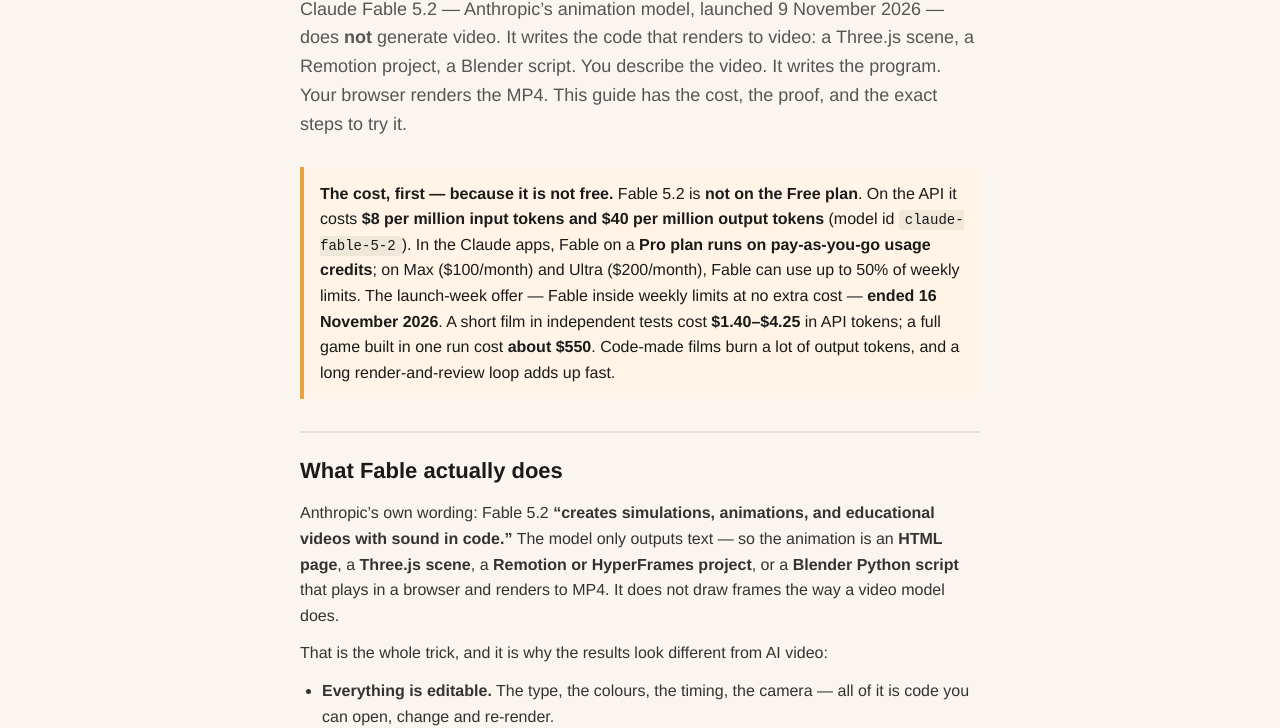
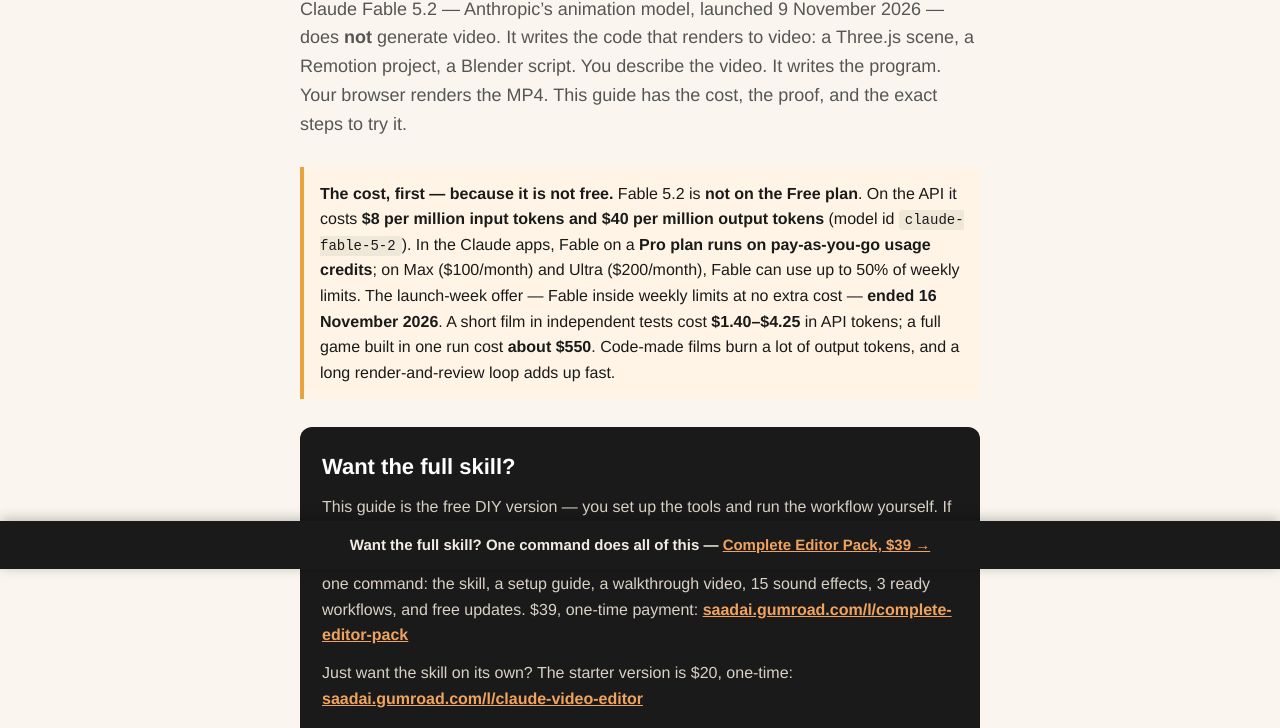
Before and after one commit to saadamir952-prog/saad-ai-guides, a plain HTML site: page fable/index.html in a window 1280 px wide. Shown: the part 231-959 px from the top of the page. Drawn offline with Linux system fonts and the light colour scheme.

Commit message:
Update fable/index.html

```diff
--- a/fable/index.html
+++ b/fable/index.html
@@ -6,7 +6,7 @@
 <title>Fable Writes Code. The Code Becomes Video. — Free Guide | Saad AI</title>
 <style>
 * { box-sizing: border-box; margin: 0; padding: 0;}
-body { font-family: "Helvetica Neue", Helvetica, Arial, sans-serif; background: #FAF6EF; color: #1A1A1A; line-height: 1.6; padding: 32px 20px 64px;}
+body { font-family: "Helvetica Neue", Helvetica, Arial, sans-serif; background: #FAF6EF; color: #1A1A1A; line-height: 1.6; padding: 32px 20px 88px;}
 .wrap { max-width: 680px; margin: 0 auto;}
 .kicker { font-size: 12px; letter-spacing: 3px; text-transform: uppercase; color: #C2571B; font-weight: 700; margin-bottom: 8px;}
 .banner { background: #1A1A1A; color: #F2EDE3; border-radius: 10px; padding: 12px 16px; font-size: 15px; font-weight: 700; margin-bottom: 20px;}
@@ -30,6 +30,8 @@ pre { background: #1A1A1A; color: #F2EDE3; padding: 16px; border-radius: 10px; o
 .pitch h2 { border: none; padding: 0; margin: 0 0 10px; color: #fff;}
 .pitch p { color: #D8D2C4;}
 .pitch a { color: #F0A35E; font-weight: 700;}
+.sticky-cta { position: fixed; left: 0; right: 0; bottom: 0; background: #1A1A1A; color: #F2EDE3; text-align: center; padding: 12px 16px; font-size: 15px; font-weight: 700; z-index: 100; box-shadow: 0 -2px 12px rgba(0,0,0,0.25);}
+.sticky-cta a { color: #F0A35E; font-weight: 700;}
 a { color: #C2571B;}
 .foot { font-size: 13px; color: #999; margin-top: 32px;}
 @media print {
@@ -49,6 +51,12 @@ pre { font-size: 10px;}
 
 <div class="warn">
 <b>The cost, first &mdash; because it is not free.</b> Fable 5.2 is <b>not on the Free plan</b>. On the API it costs <b>$8 per million input tokens and $40 per million output tokens</b> (model id <code>claude-fable-5-2</code>). In the Claude apps, Fable on a <b>Pro plan runs on pay-as-you-go usage credits</b>; on Max ($100/month) and Ultra ($200/month), Fable can use up to 50% of weekly limits. The launch-week offer &mdash; Fable inside weekly limits at no extra cost &mdash; <b>ended 16 November 2026</b>. A short film in independent tests cost <b>$1.40&ndash;$4.25</b> in API tokens; a full game built in one run cost <b>about $550</b>. Code-made films burn a lot of output tokens, and a long render-and-review loop adds up fast.
+</div>
+
+<div class="pitch">
+<h2>Want the full skill?</h2>
+<p>This guide is the free DIY version &mdash; you set up the tools and run the workflow yourself. If you want the whole pipeline packaged &mdash; transcribe, cut the silences, pick the best takes, animated captions, SFX, and a mastered export &mdash; the <b>Complete Editor Pack</b> does it in one command: the skill, a setup guide, a walkthrough video, 15 sound effects, 3 ready workflows, and free updates. $39, one-time payment: <a href="https://saadai.gumroad.com/l/complete-editor-pack">saadai.gumroad.com/l/complete-editor-pack</a></p>
+<p>Just want the skill on its own? The starter version is $20, one-time: <a href="https://saadai.gumroad.com/l/claude-video-editor">saadai.gumroad.com/l/claude-video-editor</a></p>
 </div>
 
 <h2>What Fable actually does</h2>
@@ -106,12 +114,8 @@ pre { font-size: 10px;}
 <li>Claude Code (paid plan required): <a href="https://claude.com/product/claude-code">claude.com/product/claude-code</a></li>
 </ul>
 
-<div class="pitch">
-<h2>Want the full skill?</h2>
-<p>This guide is the free DIY version &mdash; you set up the tools and run the workflow yourself. If you want the whole pipeline packaged &mdash; transcribe, cut the silences, pick the best takes, animated captions, SFX, and a mastered export &mdash; the Claude Video Editor skill does it in one command. $20, one-time payment: <a href="https://saadai.gumroad.com/l/claude-video-editor">saadai.gumroad.com/l/claude-video-editor</a></p>
-</div>
-
 <p class="foot">Made by Saad AI &mdash; follow @saad.aig on Instagram &amp; TikTok. One AI trend explained per video. Guide again at saadamir952-prog.github.io/saad-ai-guides/fable/</p>
 </div>
+<div class="sticky-cta">Want the full skill? One command does all of this &mdash; <a href="https://saadai.gumroad.com/l/complete-editor-pack">Complete Editor Pack, $39 &rarr;</a></div>
 </body>
 </html>
```
